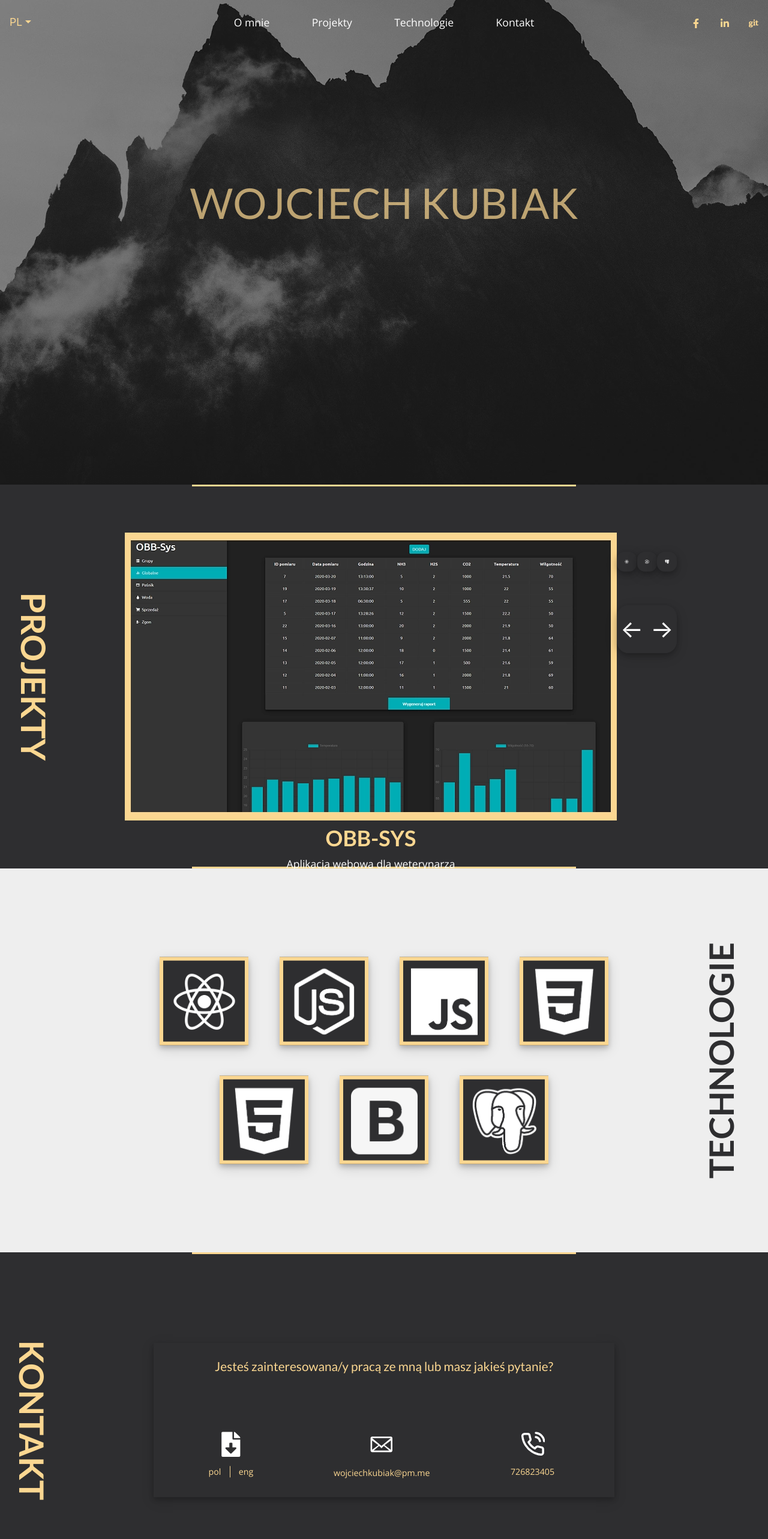
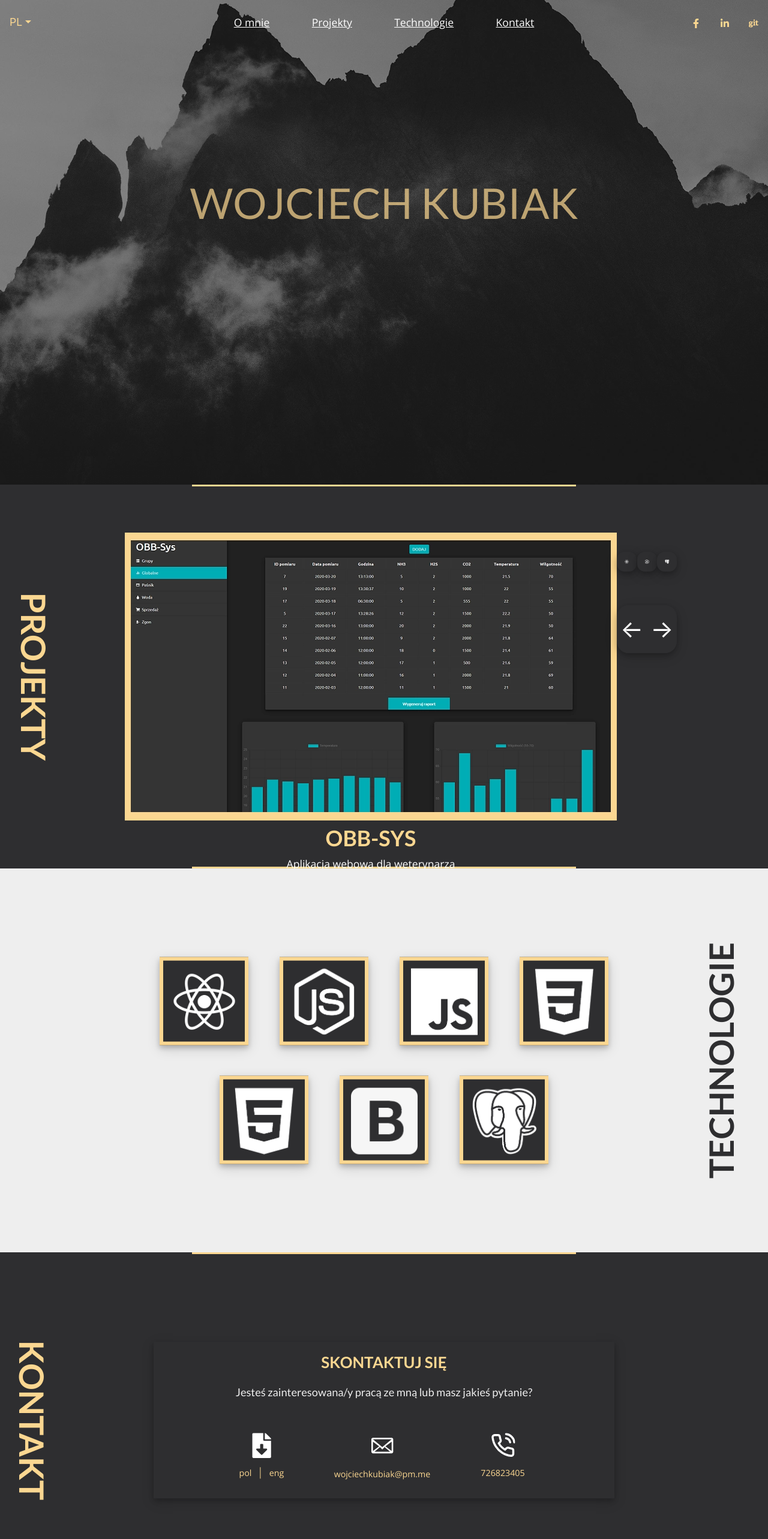
Before and after one commit to wojciechkubiak/my-site, a React (Create React App) app: page / in a window 1280 px wide. Shown: the top 2566 px of the page at 60% size. Built offline with nearby package versions, Linux system fonts and the light colour scheme.

Commit message:
Header underline on scroll and click

```diff
--- a/src/components/Contact/Contact.css
+++ b/src/components/Contact/Contact.css
@@ -48,27 +48,32 @@
 }
 
 .contact--container > article > h3 {
-  padding-top: 3vh;
+  padding-top: 2vh;
   padding-bottom: 2vh;
   color: #eeeeee;
   font-family: 'Lato', sans-serif;
   font-weight: 500;
-  font-size: calc(1vw + 1vh);
+  font-size: calc(0.8vw + 1vh);
 }
 
-.contact--container > article > p {
-  color: #ffffff;
-  font-size: 2.5vh !important;
-  font-family: 'Open Sans', sans-serif;
-  font-weight: 300;
+.contact--container > article > h2 {
+  padding-top: 2vh;
+  color: #fbd791;
+  font-family: 'Lato', sans-serif;
+  font-weight: 700;
+  font-size: calc(1.4vw + 1vh);
 }
 
 .contact--article {
+  width: 80%;
+  left: 50%;
+  transform: translate(-50%, 0%);
   display: grid;
   grid-template-columns: 33% 33% 33%;
   grid-template-rows: auto;
   position: relative;
-  margin-top: 10vh;
+  margin-top: 5vh;
+  height: auto;
 }
 
 .contact--icons {
@@ -90,6 +95,7 @@
   #contact {
     height: 101vh
   }
+
   #contact > h1 {
     font-size: 2em;
     text-align: center;
@@ -100,6 +106,15 @@
     color: #fbd791;
     transform: translate(-50%, -50%);
   }
+
+  .contact--container > article > h2 {
+    padding-top: 2vh;
+    color: #fbd791;
+    font-family: 'Lato', sans-serif;
+    font-weight: 700;
+    font-size: calc(4.5vw + 1vh);
+  }
+
 
   .contact--container > article > h3 {
     font-size: 3vh;
@@ -166,5 +181,6 @@
   .contact--figcaption {
     color: #fbd791;
     font-family: "Roboto", sans-serif;
+    font-size: calc(2vh + .8vw);
   }
 }
--- a/src/components/Contact/Contact.js
+++ b/src/components/Contact/Contact.js
@@ -27,7 +27,8 @@ const Contact = props => {
           data-testid="Contact"
         >
           <article>
-            <h3 style={{ color: "#fbd791" }}>
+            <h2 style={{textTransform: "uppercase"}}>{props.t("contact.box", { framework: "react-i18next" })}</h2>
+            <h3>
               {props.t("contact.firstLine", { framework: "react-i18next" })}
             </h3>
           </article>
--- a/src/components/Header/Header.css
+++ b/src/components/Header/Header.css
@@ -17,6 +17,7 @@ header {
   border: none !important;
   font-family: 'Open Sans', sans-serif;
   font-weight: 400;
+  border-radius: 0 !important;
 }
 
 .dropdown-menu > a {
@@ -24,7 +25,7 @@ header {
 }
 
 .dropdown-divider {
-  color: #2e2e30 !important
+  border-top: none !important;
 }
 
 .dropdown-item:hover {
@@ -34,16 +35,13 @@ header {
 .dropdown-menu > a:hover {
   text-decoration: 1px solid #fbd791 underline;
 }
+
 .text--gold {
   color: #fbd791 !important;
 }
 
 .text--gray {
   color: #ffffff !important;
-}
-
-.header--link:hover {
-  text-decoration: underline;
 }
 
 .header--container {
@@ -73,7 +71,7 @@ header > .shadow {
 }
 
 .nav-link:hover {
-  text-decoration: underline !important;
+  text-decoration: none;
 }
 
 .nav-item > a {
@@ -83,10 +81,6 @@ header > .shadow {
 
 .nav-item > a:hover {
   color: #fbd791
-}
-
-.socials {
-  position: absolute;
 }
 
 @media screen and (max-width: 1200px) {
@@ -99,12 +93,18 @@ header > .shadow {
     background-color: #2e2e30;
   }
 
+  .language--dropdown {
+    position: fixed;
+    bottom: 0
+  }
+
   .text--gold, .text--gray {
     color: #fbd791 !important;
   }
 
   .socials {
-    position: relative;
+    position: fixed;
+    bottom: 0
   }
 
 }
--- a/src/components/Header/Header.js
+++ b/src/components/Header/Header.js
@@ -1,11 +1,15 @@
-import React, { useRef, useEffect } from "react";
+import React, { useRef, useEffect, useState } from "react";
 import { Navbar, Nav, NavDropdown } from "react-bootstrap";
 import gsap from "gsap";
 import "./Header.css";
 import SocialMedia from "./../../components/SocialMedia/SocialMedia";
 
-const Header = props => {
+const Header = (props, {initWithoutUnderline = {}}) => {
   let headerRef = useRef(null);
+  const [landing, setLanding] = useState(initWithoutUnderline);
+  const [projects, setProjects] = useState(initWithoutUnderline);
+  const [skills, setSkills] = useState(initWithoutUnderline);
+  const [contact, setContact] = useState(initWithoutUnderline);
 
   let mode = [
     "shadow p-3 mb-5",
@@ -26,8 +30,19 @@ const Header = props => {
     props.headerOff();
   }
 
+  const headerLinkHandler = (value, action) => {
+    if(value) {
+      action({textDecoration: "underline"})
+    } else {
+      action({})
+    }
+  }
+
   useEffect(() => {
-    console.log(props.landingOn, props.projectsOn, props.skillsOn, props.contactOn)
+    headerLinkHandler(props.landingOn, setLanding)
+    headerLinkHandler(props.projectsOn, setProjects)
+    headerLinkHandler(props.skillsOn, setSkills)
+    headerLinkHandler(props.contactOn, setContact)
   }, [props.landingOn, props.projectsOn, props.skillsOn, props.contactOn])
 
   useEffect(() => {
@@ -62,6 +77,7 @@ const Header = props => {
               href="#landing"
               className={textColor.join(" ")}
               onClick={headerHandler}
+              style={landing}
             >
               {props.t("header.about", { framework: "react-i18next" })}
             </Nav.Link>
@@ -69,6 +85,7 @@ const Header = props => {
               href="#projects"
               className={textColor.join(" ")}
               onClick={handler}
+              style={projects}
             >
               {props.t("header.projects", { framework: "react-i18next" })}
             </Nav.Link>
@@ -76,19 +93,19 @@ const Header = props => {
               href="#skills"
               className={textColor.join(" ")}
               onClick={handler}
-              // style={{borderLeft: "3px solid #fbd791", borderRight: "3px solid #fbd791"}}
+              style={skills}
             >
               {props.t("header.skills", { framework: "react-i18next" })}
             </Nav.Link>
             <Nav.Link
               href="#contact"
               className={textColor.join(" ")}
-              onClick={handler}
+              style={contact}
             >
               {props.t("header.contact", { framework: "react-i18next" })}
             </Nav.Link>
           </Nav>
-          <NavDropdown title={props.lang.toUpperCase()} id="collasible-nav-dropdown dropdown-menu-align-right" style={{position: "absolute", left: "0"}}>
+          <NavDropdown title={props.lang.toUpperCase()} id="collasible-nav-dropdown dropdown-menu-align-right" className="language--dropdown" style={{position: "absolute", left: "0"}}>
             <NavDropdown.Item value="pl" onClick={() => props.languageHandler("pl")} href="#pl">Polski</NavDropdown.Item>
             <NavDropdown.Divider />
             <NavDropdown.Item value="en" onClick={() => props.languageHandler("en")} href="#eng">English</NavDropdown.Item>
--- a/src/components/LandingPage/LandingPage.css
+++ b/src/components/LandingPage/LandingPage.css
@@ -73,7 +73,7 @@
 
   .home--container {
     left: 50%;
-    top: 60%;
+    top: 56%;
     transform: translate(-50%, -50%);
     width: 80vw;
     height: 22em;
--- a/src/components/Skills/Skills.css
+++ b/src/components/Skills/Skills.css
@@ -128,7 +128,7 @@ div > .arrow {
     top: 1em;
     left: 50%;
     transform: translate(-50%, -50%);
-    color: #fbd791;
+    color: #2e2e30;
   }
 
   .skills--container {
--- a/src/components/SocialMedia/SocialMedia.css
+++ b/src/components/SocialMedia/SocialMedia.css
@@ -6,7 +6,7 @@
   height: 12em;
   align-content: center;
   display: flex;
-  flex-direction: column;
+  flex-direction: row;
   z-index: 8;
 }
 
@@ -67,6 +67,7 @@
     bottom: 4.5em;
     width: 2.5em;
     height: 7.5em;
+    flex-direction: row;
   }
 
 
```
